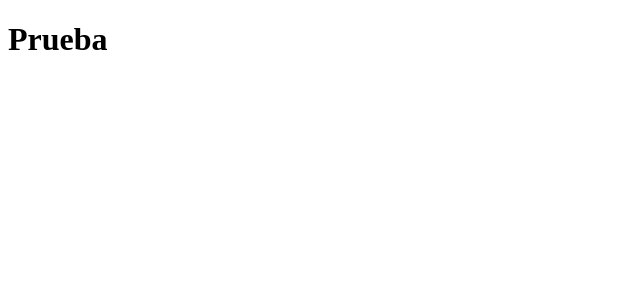
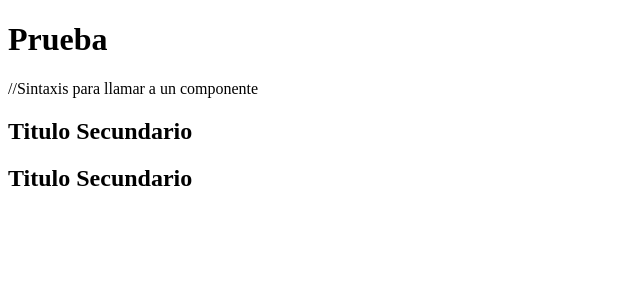
Before and after one commit to Agustin030s/primerAppReact, a React (Vite) app: page / in a window 1280 px wide. Shown: the top 300 px of the page, without its empty margins (0-640 px from the left). Built offline with nearby package versions, Linux system fonts and the light colour scheme.

Commit message:
creamos el componente informacion

```diff
--- a/src/App.jsx
+++ b/src/App.jsx
@@ -1,5 +1,14 @@
+import Informacion from "./components/Informacion";
+
 function App() {
-  return <h1>Prueba</h1>;
+  return (
+    <>
+      <h1>Prueba</h1>
+      //Sintaxis para llamar a un componente
+      <Informacion></Informacion>
+      <Informacion/>
+    </>
+  );
 }
 
 export default App;
--- /dev/null
+++ b/src/components/Informacion.jsx
@@ -0,0 +1,11 @@
+
+
+const Informacion = () => {
+    return (
+        <section>
+            <h2>Titulo Secundario</h2>
+        </section>
+    );
+};
+
+export default Informacion;
```
